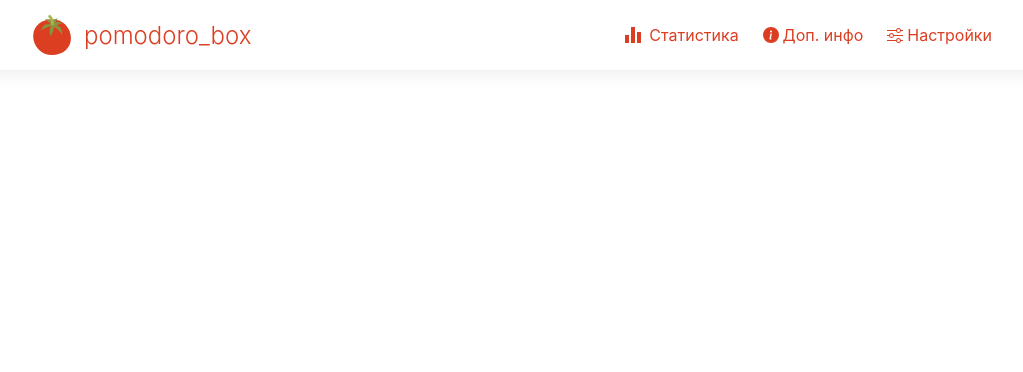
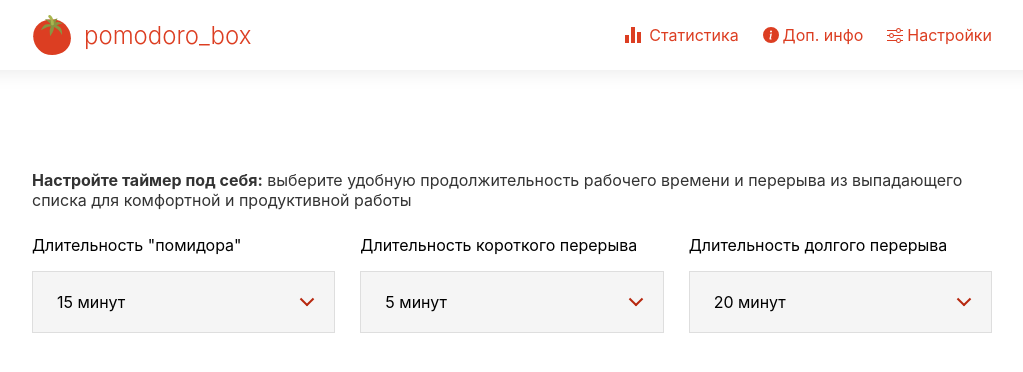
Before and after one commit to dzianachayeuskaya/pomidoro, a React (Create React App) app: page /settings in a window 1280 px wide. Shown: the top 372 px of the page, without its empty margins (128-1151 px from the left). Built offline with nearby package versions, Linux system fonts and the light colour scheme.

Commit message:
added settings

```diff
--- a/src/components/FilterList/FilterList.tsx
+++ b/src/components/DropList/DropList.tsx
@@ -7,20 +7,45 @@ import React, {
   useCallback,
 } from 'react';
 import classNames from 'classnames';
-import styles from './filterList.module.css';
-import { EFilter, taskListFilterState } from '../../recoil_state';
-import { useRecoilState } from 'recoil';
+import styles from './dropList.module.css';
+import {
+  EFilter,
+  ETimeIntervalType,
+  ITimeIntervalObject,
+  taskListFilterState,
+  timeIntervalState,
+} from '../../recoil_state';
+import { RecoilState, useRecoilState } from 'recoil';
 import { CSSTransition } from 'react-transition-group';
+import { formatTimeToStringWithWord } from '../../utils/functions';
 
-interface IFilterList {
-  options: EFilter[];
+export enum EDropListType {
+  taskListFilter = 'taskListFilter',
+  settings = 'settings',
 }
 
-export function FilterList({ options }: IFilterList) {
-  const [isFilterOpen, setIsFilterOpen] = useState(false);
+interface IDropList {
+  options: (string | number)[];
+  type: EDropListType;
+  intervalType?: ETimeIntervalType;
+  listLabel?: string;
+}
+
+export function DropList({
+  options,
+  type,
+  intervalType,
+  listLabel,
+}: IDropList) {
+  const [isDropOpen, setIsDropOpen] = useState(false);
   // const [selectedIndex, setSelectedIndex] = useState(0);
-  const [taskListFilter, setTaskListFilter] =
-    useRecoilState(taskListFilterState);
+
+  const [state, setState] = useRecoilState(
+    (type === EDropListType.settings
+      ? timeIntervalState
+      : taskListFilterState) as RecoilState<ITimeIntervalObject | EFilter>
+  );
+
   const divRef = useRef<HTMLDivElement>(null);
   const listRef = useRef<HTMLUListElement>(null);
 
@@ -28,24 +53,33 @@ export function FilterList({ options }: IFilterList) {
     e: MouseEvent<HTMLLIElement> | KeyboardEvent<HTMLLIElement>
   ) => {
     if (e.target instanceof HTMLElement) {
-      setTaskListFilter(e.target.getAttribute('data-value') as EFilter);
+      const value = e.target.getAttribute('data-value');
+
+      if (type === EDropListType.taskListFilter) {
+        setState(value as EFilter);
+      } else if (type === EDropListType.settings && intervalType) {
+        setState((prev: any) => ({
+          ...prev,
+          [intervalType]: Number(value),
+        }));
+      }
     }
   };
 
   const onSelectKeyUp = (e: KeyboardEvent<HTMLLIElement>) => {
     if (e.key === 'Enter') {
       onSelect(e);
-      setIsFilterOpen(false);
+      setIsDropOpen(false);
     }
   };
 
-  const onFilterOpen = () => {
-    setIsFilterOpen(!isFilterOpen);
+  const onOpen = () => {
+    setIsDropOpen(!isDropOpen);
   };
 
   const onSelectTitleKeyUp = (e: KeyboardEvent<HTMLDivElement>) => {
     if (e.key === 'Enter') {
-      setIsFilterOpen(!isFilterOpen);
+      setIsDropOpen(!isDropOpen);
     }
     // if (e.key === 'ArrowDown') {
     //   e.preventDefault();
@@ -70,12 +104,12 @@ export function FilterList({ options }: IFilterList) {
       if (
         e.target instanceof HTMLElement &&
         !divRef.current?.contains(e.target) &&
-        isFilterOpen
+        isDropOpen
       ) {
-        setIsFilterOpen(false);
+        setIsDropOpen(false);
       }
     },
-    [isFilterOpen]
+    [isDropOpen]
   );
 
   useEffect(() => {
@@ -86,22 +120,34 @@ export function FilterList({ options }: IFilterList) {
     };
   }, [onDocumentClickCb]);
 
+  useEffect(() => {
+    if (type === EDropListType.settings) {
+      localStorage.setItem('timeIntervalObject', JSON.stringify(state));
+    }
+  }, [state, type]);
+
   return (
     <form>
+      {listLabel && <div className={styles.label}>{listLabel}</div>}
       <div
         className={classNames(styles.selectWrapper, {
-          [styles.isOpen]: isFilterOpen,
+          [styles.isOpen]: isDropOpen,
+          [styles.selectWrapperMax]: type === EDropListType.settings,
         })}
         ref={divRef}
-        onClick={onFilterOpen}>
+        onClick={onOpen}>
         <div
           className={styles.selectTitle}
           tabIndex={0}
           onKeyUp={onSelectTitleKeyUp}>
-          {taskListFilter}
+          {intervalType && typeof state === 'object' && intervalType in state
+            ? formatTimeToStringWithWord(state[intervalType])
+            : typeof state === 'string'
+            ? state
+            : 0}
         </div>
         <CSSTransition
-          in={isFilterOpen}
+          in={isDropOpen}
           nodeRef={listRef}
           timeout={300}
           classNames='drop'
@@ -110,7 +156,14 @@ export function FilterList({ options }: IFilterList) {
             {options.map((item, i) => (
               <li
                 className={classNames(styles.selectItem, {
-                  [styles.isActive]: taskListFilter === item,
+                  [styles.isActive]:
+                    (intervalType &&
+                    typeof state === 'object' &&
+                    intervalType in state
+                      ? state[intervalType]
+                      : typeof state === 'string'
+                      ? state
+                      : 0) === item,
                   // [styles.isSelected]: selectedIndex === i,
                 })}
                 key={item}
@@ -118,7 +171,9 @@ export function FilterList({ options }: IFilterList) {
                 onKeyUp={onSelectKeyUp}
                 data-value={item}
                 tabIndex={0}>
-                {item}
+                {typeof item === 'number'
+                  ? formatTimeToStringWithWord(item)
+                  : item}
               </li>
             ))}
           </ul>
--- a/src/components/FilterList/filterList.module.css
+++ b/src/components/DropList/dropList.module.css
@@ -1,3 +1,7 @@
+.label {
+  margin-bottom: 16px;
+}
+
 .selectWrapper {
   position: relative;
   display: flex;
@@ -6,8 +10,12 @@
   border: 1px solid var(--grayDE);
 }
 
+.selectWrapper.selectWrapperMax {
+  min-width: 100%;
+}
+
 .selectTitle {
-  padding: 20px 48px 20px 24px;
+  padding: 16px 48px 16px 24px;
   background-color: var(--grayF4);
   cursor: pointer;
   transition: background-color 0.2s ease, outline 0.2s ease;
@@ -108,3 +116,10 @@
     outline: none;
   }
 }
+
+@media(min-width: 1200px) {
+  .selectTitle {
+    padding-top: 20px;
+    padding-bottom: 20px;
+  }
+}
--- /dev/null
+++ b/src/components/DropList/index.ts
@@ -0,0 +1 @@
+export * from './DropList';
--- a/src/components/FilterList/index.ts
+++ /dev/null
@@ -1 +0,0 @@
-export * from './FilterList';
--- a/src/pages/Settings/Settings.tsx
+++ b/src/pages/Settings/Settings.tsx
@@ -1,7 +1,52 @@
 import React from 'react';
 import styles from './settings.module.css';
+import { Text } from '../../components/Text';
+import { DropList, EDropListType } from '../../components/DropList';
+import { ETimeIntervalType } from '../../recoil_state';
+import { Break } from '../../components/Break';
 
+const pomidorOptions = [900000, 1500000, 2100000];
+const shortBreakOptions = [300000, 600000, 900000];
+const longBreakOptions = [1200000, 1800000, 2400000];
 
 export function Settings() {
-  return (<div></div>)
+  return (
+    <>
+      <Text size={16}>
+        <strong>Настройте таймер под себя:</strong> выберите удобную
+        продолжительность рабочего времени и перерыва из выпадающего списка для
+        комфортной и продуктивной работы
+      </Text>
+      <Break size={25} top />
+
+      <div className={styles.row}>
+        <div className={styles.dropContainer}>
+          <DropList
+            options={pomidorOptions}
+            type={EDropListType.settings}
+            intervalType={ETimeIntervalType.pomidorTime}
+            listLabel='Длительность "помидора"'
+          />
+        </div>
+
+        <div className={styles.dropContainer}>
+          <DropList
+            options={shortBreakOptions}
+            type={EDropListType.settings}
+            intervalType={ETimeIntervalType.shortBreakTime}
+            listLabel='Длительность короткого перерыва'
+          />
+        </div>
+
+        <div className={styles.dropContainer}>
+          <DropList
+            options={longBreakOptions}
+            type={EDropListType.settings}
+            intervalType={ETimeIntervalType.longBreakTime}
+            listLabel='Длительность долгого перерыва'
+          />
+        </div>
+      </div>
+    </>
+  );
 }
--- a/src/pages/Settings/settings.module.css
+++ b/src/pages/Settings/settings.module.css
@@ -0,0 +1,30 @@
+.row {
+    display: flex;
+    flex-direction: column;
+    align-items: center;
+    gap: 50px;
+}
+
+.dropContainer {
+    width: 290px;
+}
+
+@media(min-width: 768px) {
+    .dropContainer {
+        width: 325px;
+    }
+}
+
+@media(min-width: 1200px) {
+    .row {
+        flex-direction: row;
+        justify-content: space-between;
+        gap: 25px;
+    }
+}
+
+@media(min-width: 1600px) {
+    .row {
+        justify-content: flex-start;
+    }
+}
--- a/src/pages/Stat/Stat.tsx
+++ b/src/pages/Stat/Stat.tsx
@@ -7,8 +7,8 @@ import classNames from 'classnames';
 import { EIcons, Icon } from '../../components/Icon';
 import { declOfNum, formatTimeToStringWithWord } from '../../utils/functions';
 import { useRecoilValue } from 'recoil';
-import { EFilter, statDataState } from '../../recoil_state';
-import { FilterList } from '../../components/FilterList';
+import {  EFilter, statDataState } from '../../recoil_state';
+import { DropList, EDropListType } from '../../components/DropList';
 
 enum EActiveDay {
   mon,
@@ -72,7 +72,10 @@ export function Stat() {
         <Text As='h3' size={24} weight={700}>
           Ваша активность
         </Text>
-        <FilterList options={options} />
+        <DropList
+          options={options}
+          type={EDropListType.taskListFilter}
+        />
       </div>
       <div className={styles.main}>
         <div className={styles.aside}>
--- a/src/recoil_state.ts
+++ b/src/recoil_state.ts
@@ -25,9 +25,16 @@ export interface ITask {
   timerBlockRef: MutableRefObject<HTMLDivElement | null>;
 }
 
-export interface IPomidorInterval {
-  pomidorTime: number;
-  breakTime: number;
+export enum ETimeIntervalType {
+  pomidorTime = 'pomidorTime',
+  shortBreakTime = 'shortBreakTime',
+  longBreakTime = 'longBreakTime',
+}
+
+export interface ITimeIntervalObject {
+  [ETimeIntervalType.pomidorTime]: TPomidorDuration;
+  [ETimeIntervalType.shortBreakTime]: TShortBreakDuration;
+  [ETimeIntervalType.longBreakTime]: TLongBreakDuration;
 }
 
 export enum EFilter {
@@ -35,6 +42,10 @@ export enum EFilter {
   last = 'Прошедшая неделя',
   beforeLast = '2 недели назад',
 }
+
+export type TPomidorDuration = 900000 | 1500000 | 2100000;
+export type TShortBreakDuration = 300000 | 600000 | 900000;
+export type TLongBreakDuration = 1200000 | 1800000 | 2400000;
 
 export interface ITimeByDay {
   work: number;
@@ -64,23 +75,23 @@ export interface IMessage {
   nodeRef: MutableRefObject<HTMLDivElement | null>;
 }
 
-const titleState = atom({
+export const titleState = atom({
   key: 'titleState',
   default: '',
 });
 
-const taskListFilterState = atom({
+export const taskListFilterState = atom({
   key: 'taskListFilterState',
   default: EFilter.current,
 });
 
 const storageTaskList = localStorage.getItem('taskList');
-const taskListState = atom<ITask[]>({
+export const taskListState = atom<ITask[]>({
   key: 'taskListState',
   default: storageTaskList ? JSON.parse(storageTaskList) : [],
 });
 
-const statDataState = selector({
+export const statDataState = selector({
   key: 'statDataState',
   get: ({ get }) => {
     const timeByDay: ITimeByDay[] = [];
@@ -258,29 +269,19 @@ const statDataState = selector({
   },
 });
 
-const storageTimeInterval = localStorage.getItem('timeInterval');
-const timeIntervalState = atom<IPomidorInterval>({
+const storageTimeIntervalObject = localStorage.getItem('timeIntervalObject');
+export const timeIntervalState = atom<ITimeIntervalObject>({
   key: 'timeIntervalState',
-  default: storageTimeInterval
-    ? JSON.parse(storageTimeInterval)
+  default: storageTimeIntervalObject
+    ? JSON.parse(storageTimeIntervalObject)
     : {
-        pomidorTime:
-          // 1500000
-          10000,
-        // breakTime: 300000,
-        breakTime: 20000,
+        [ETimeIntervalType.pomidorTime]: 900000,
+        [ETimeIntervalType.shortBreakTime]: 300000,
+        [ETimeIntervalType.longBreakTime]: 1200000,
       },
 });
 
-const messagesState = atom<IMessage[]>({
+export const messagesState = atom<IMessage[]>({
   key: 'messagesState',
   default: [],
 });
-export {
-  titleState,
-  taskListState,
-  statDataState,
-  timeIntervalState,
-  taskListFilterState,
-  messagesState,
-};
```
Also changed, not shown: src/components/TimerBlock/TimerBlock.tsx (+8 -8 lines).
